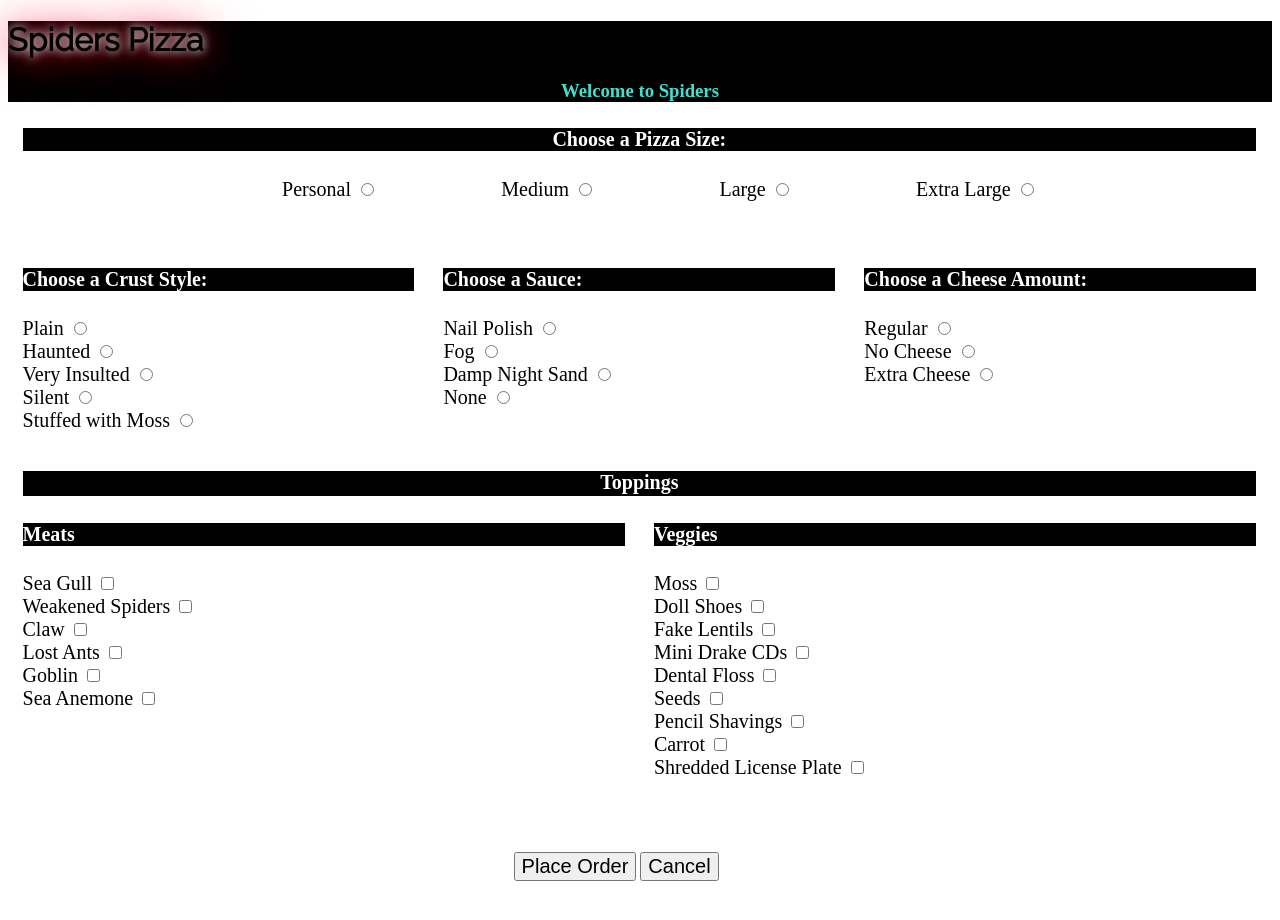
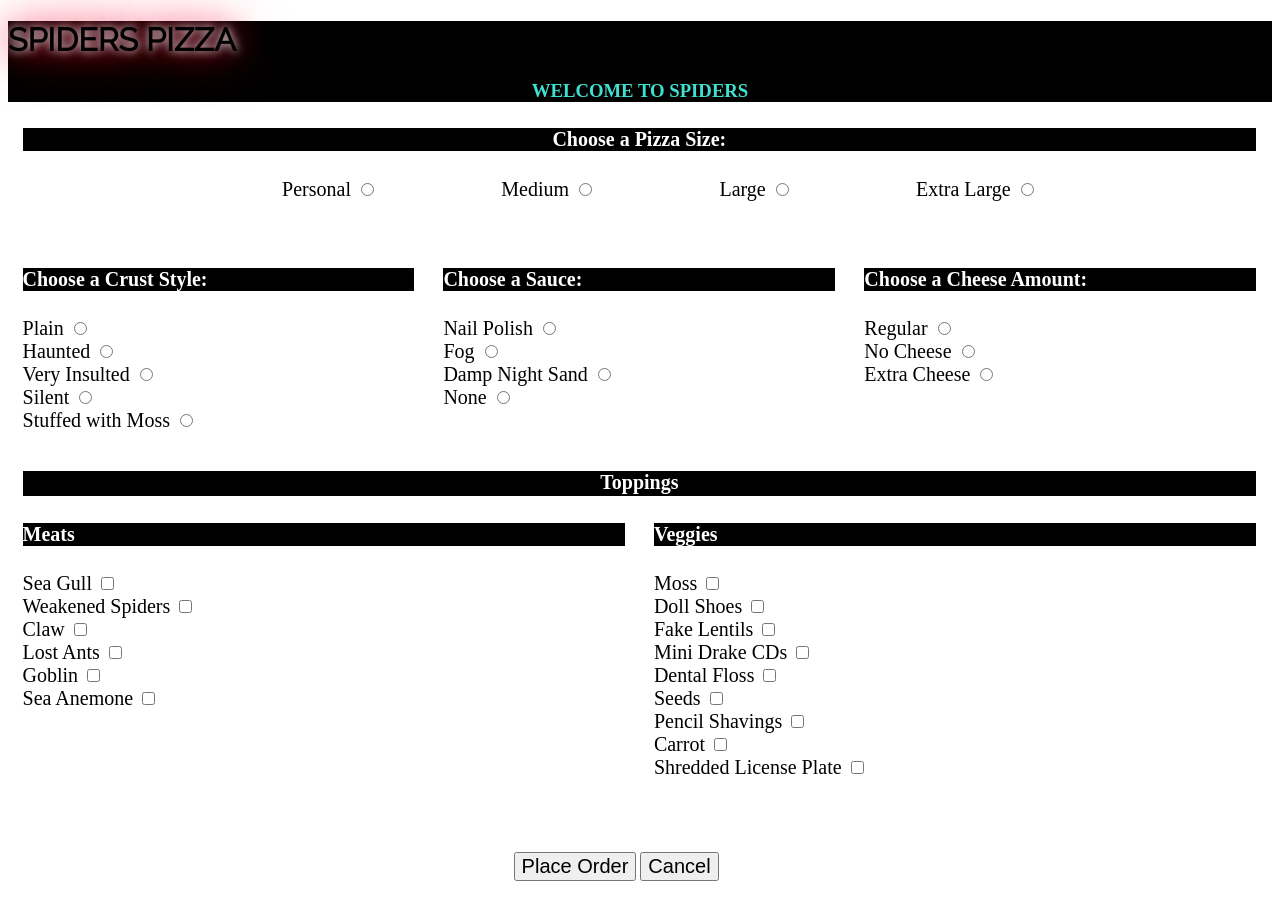
Before and after one commit to rubymasciangelo/Spiders-Pizza, a plain HTML site: page index.html in a window 1280 px wide. Drawn offline with Linux system fonts and the light colour scheme.

Commit message:
headings capitalized

```diff
--- a/index.html
+++ b/index.html
@@ -12,8 +12,8 @@
 
 <body>
     <div class="heading">
-        <h1>Spiders Pizza</h1>
-        <h3>Welcome to Spiders</h3>
+        <h1>SPIDERS PIZZA</h1>
+        <h3>WELCOME TO SPIDERS</h3>
     </div>
     <div class="selections">
         <form id ="selectform">
```
